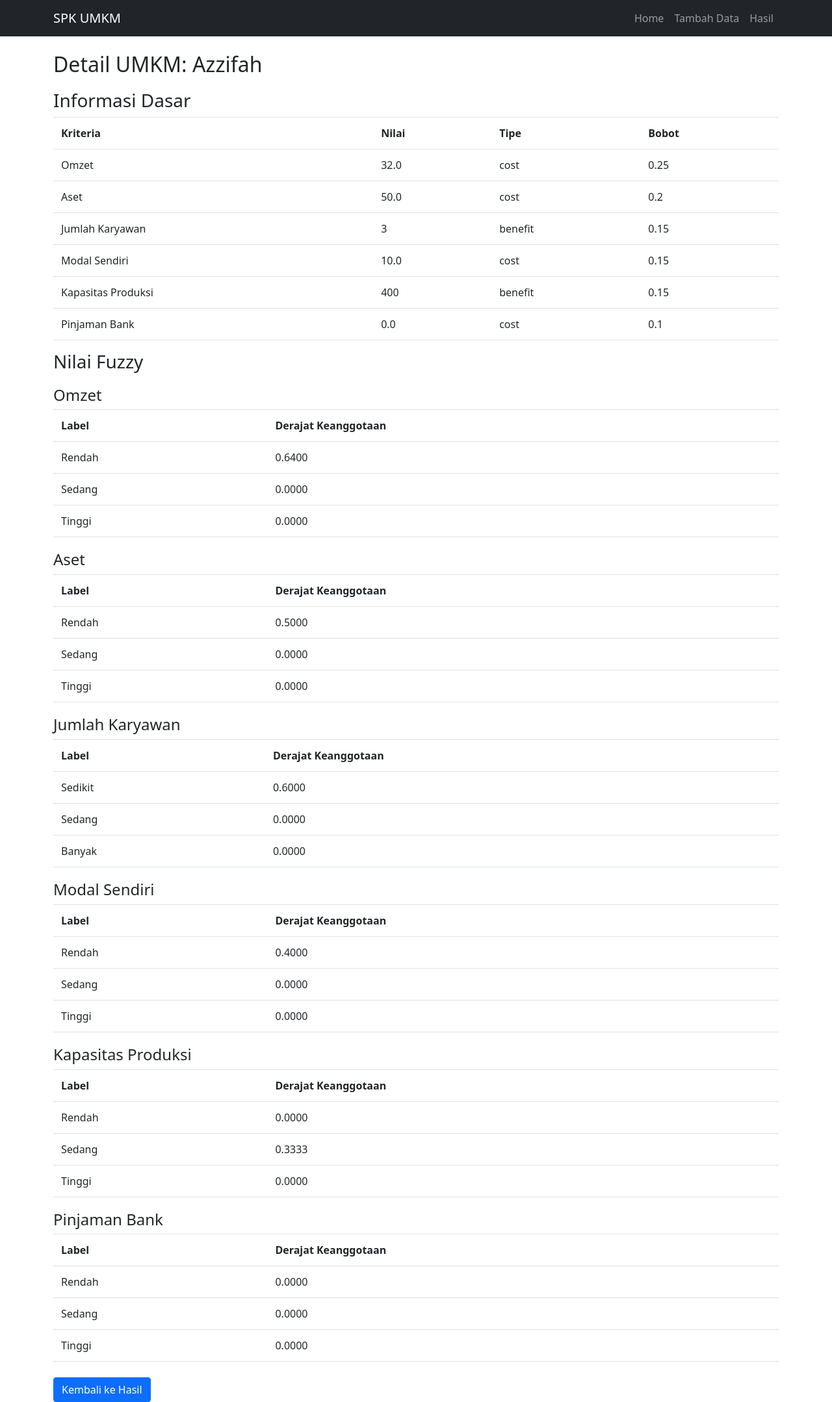
After one commit to manzadhit/SPK-Fuzzy-MCDM, a Flask app: a page that uses templates/detail.html in a window 1280 px wide. The commit adds this page. Shown: the whole page at 65% size. Run offline with Flask 3, Linux system fonts and the light colour scheme; data comes from the database, SQL or seed files in the repository; both versions use the stored data as it was after the commit.

Commit message:
add detail calculation

```diff
--- a/app.py
+++ b/app.py
@@ -4,7 +4,7 @@ import pandas as pd
 import numpy as np
 import sqlite3
 import os
-from fuzzy_logic import calculate_topsis
+from fuzzy_logic import criteria_type, fuzzify_criteria, criteria_weights, calculate_final_ranking
 
 app = Flask(__name__)
 DATABASE = 'umkm.db'
@@ -76,13 +76,48 @@ def result():
     for umkm in data:
         umkm.pop('id', None)
 
-    scores = calculate_topsis(data)
-    rankings = [{'nama': umkm['nama'], 'score': score}
-                for umkm, score in zip(data, scores)]
-    rankings.sort(key=lambda x: x['score'], reverse=True)
+    rankings = calculate_final_ranking(data)
 
-    return render_template('result.html', rankings=rankings)
+    # Menambahkan statistik
+    stats = {
+        'total_umkm': len(rankings),
+        'sangat_potensial': len([r for r in rankings if r['kategori'] == "Sangat Potensial"]),
+        'potensial': len([r for r in rankings if r['kategori'] == "Potensial"]),
+        'cukup_potensial': len([r for r in rankings if r['kategori'] == "Cukup Potensial"]),
+        'kurang_potensial': len([r for r in rankings if r['kategori'] == "Kurang Potensial"]),
+        'tidak_potensial': len([r for r in rankings if r['kategori'] == "Tidak Potensial"])
+    }
 
+    return render_template('result.html', rankings=rankings, stats=stats)
+
+
+@app.route('/detail/<nama>')
+def detail(nama):
+    conn = get_db_connection()
+    umkm = conn.execute(
+        'SELECT * FROM umkm WHERE nama = ?', (nama,)).fetchone()
+    conn.close()
+
+    if not umkm:
+        return redirect(url_for('index'))
+
+    data = dict(umkm)
+    data.pop('id', None)
+
+    # Hitung nilai fuzzy untuk setiap kriteria
+    fuzzy_values = {}
+    for criteria in criteria_type.keys():
+        if criteria != 'nama':
+            fuzzy_values[criteria] = fuzzify_criteria(data[criteria], criteria)
+
+    detail_data = {
+        'umkm': data,
+        'fuzzy_values': fuzzy_values,
+        'criteria_type': criteria_type,
+        'criteria_weights': criteria_weights
+    }
+
+    return render_template('detail.html', data=detail_data)
 
 @app.route('/reset')
 def reset():
--- a/fuzzy_logic.py
+++ b/fuzzy_logic.py
@@ -52,21 +52,22 @@ def fuzzify_criteria(value, criteria):
 
 
 criteria_weights = {
-    'omzet': 0.2,
-    'aset': 0.2,
+    'omzet': 0.25,
+    'aset': 0.20,
     'jumlah_karyawan': 0.15,
     'modal_sendiri': 0.15,
     'kapasitas_produksi': 0.15,
-    'pinjaman_bank': 0.15
+    'pinjaman_bank': 0.10
 }
 
 criteria_type = {
-    'omzet': 'cost',
-    'aset': 'cost',
-    'jumlah_karyawan': 'cost',
-    'modal_sendiri': 'cost',
-    'kapasitas_produksi': 'cost',
-    'pinjaman_bank': 'benefit'
+    'omzet': 'cost',      # Semakin kecil omzet, semakin membutuhkan bantuan
+    'aset': 'cost',       # Semakin kecil aset, semakin membutuhkan bantuan
+    'jumlah_karyawan': 'benefit',  # Semakin banyak karyawan, semakin perlu dipertahankan
+    'modal_sendiri': 'cost',    # Semakin kecil modal sendiri, semakin butuh bantuan
+    # Semakin tinggi kapasitas, menunjukkan potensi berkembang
+    'kapasitas_produksi': 'benefit',
+    'pinjaman_bank': 'cost'  # Semakin tinggi pinjaman, semakin berisiko
 }
 
 
@@ -113,3 +114,39 @@ def calculate_topsis(data):
    # Hitung skor akhir
    scores = neg_dist / (pos_dist + neg_dist)
    return scores
+
+
+def defuzzify_result(score):
+    if score >= 0.8:
+        return "Sangat Potensial"
+    elif score >= 0.6:
+        return "Potensial"
+    elif score >= 0.4:
+        return "Cukup Potensial"
+    elif score >= 0.2:
+        return "Kurang Potensial"
+    else:
+        return "Tidak Potensial"
+
+
+def calculate_final_ranking(data):
+    scores = calculate_topsis(data)
+    rankings = []
+
+    # Urutkan data berdasarkan score sebelum membuat ranking
+    sorted_data = list(zip(data, scores))
+    sorted_data.sort(key=lambda x: x[1], reverse=True)
+
+    for i, (umkm, score) in enumerate(sorted_data):
+        rankings.append({
+            'rank': i + 1,  # Ranking akan berurutan karena data sudah diurutkan
+            'nama': umkm['nama'],
+            'score': round(score, 4),
+            'kategori': defuzzify_result(score),
+            'detail_scores': {
+                criteria: umkm[criteria]
+                for criteria in criteria_type.keys()
+            }
+        })
+
+    return rankings  # Tidak perlu sort lagi karena sudah terurut
--- /dev/null
+++ b/templates/detail.html
@@ -0,0 +1,73 @@
+{% extends 'base.html' %}
+{% block content %}
+<h2>Detail UMKM: {{ data.umkm.nama }}</h2>
+
+<div class="detail-container">
+    <div class="basic-info">
+        <h3>Informasi Dasar</h3>
+        <table class="table">
+            <tr>
+                <th>Kriteria</th>
+                <th>Nilai</th>
+                <th>Tipe</th>
+                <th>Bobot</th>
+            </tr>
+            {% for criteria, value in data.umkm.items() %}
+            {% if criteria != 'nama' %}
+            <tr>
+                <td>{{ criteria|replace('_', ' ')|title }}</td>
+                <td>{{ value }}</td>
+                <td>{{ data.criteria_type[criteria] }}</td>
+                <td>{{ data.criteria_weights[criteria] }}</td>
+            </tr>
+            {% endif %}
+            {% endfor %}
+        </table>
+    </div>
+
+    <div class="fuzzy-values">
+        <h3>Nilai Fuzzy</h3>
+        {% for criteria, fuzzy_set in data.fuzzy_values.items() %}
+        <div class="fuzzy-criteria">
+            <h4>{{ criteria|replace('_', ' ')|title }}</h4>
+            <table class="table">
+                <tr>
+                    <th>Label</th>
+                    <th>Derajat Keanggotaan</th>
+                </tr>
+                {% for label, value in fuzzy_set.items() %}
+                <tr>
+                    <td>{{ label|title }}</td>
+                    <td>{{ "%.4f"|format(value) }}</td>
+                </tr>
+                {% endfor %}
+            </table>
+        </div>
+        {% endfor %}
+    </div>
+</div>
+
+<div class="mt-4">
+    <a href="{{ url_for('result') }}" class="btn btn-primary">Kembali ke Hasil</a>
+</div>
+
+<style>
+.detail-container {
+    margin: 20px 0;
+}
+.fuzzy-criteria {
+    margin: 20px 0;
+}
+.table {
+    width: 100%;
+    margin-bottom: 1rem;
+    background-color: transparent;
+}
+.table th,
+.table td {
+    padding: 0.75rem;
+    vertical-align: top;
+    border-top: 1px solid #dee2e6;
+}
+</style>
+{% endblock %}
```
Also changed, not shown: templates/result.html (+27 -10 lines), umkm.db.
